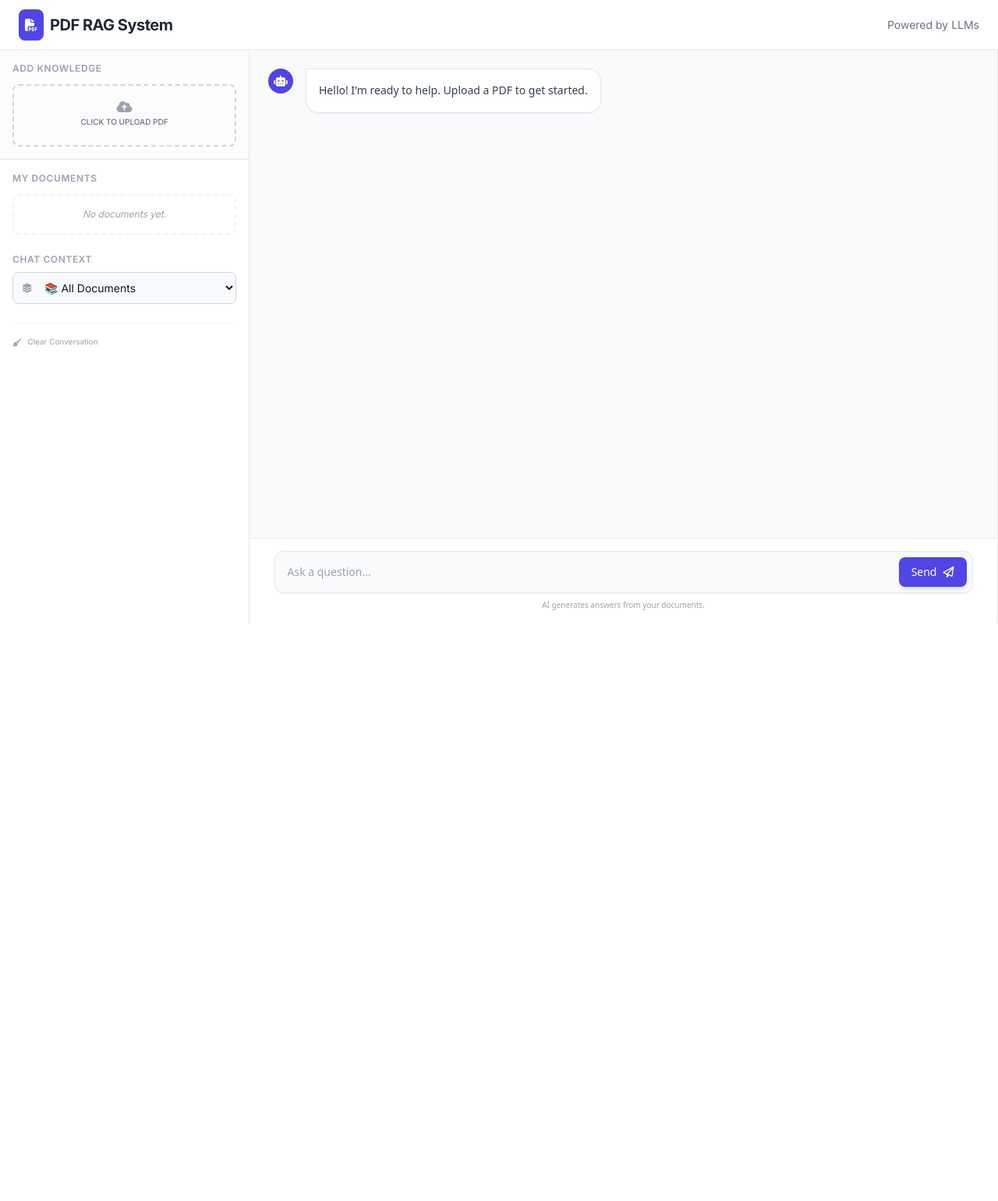
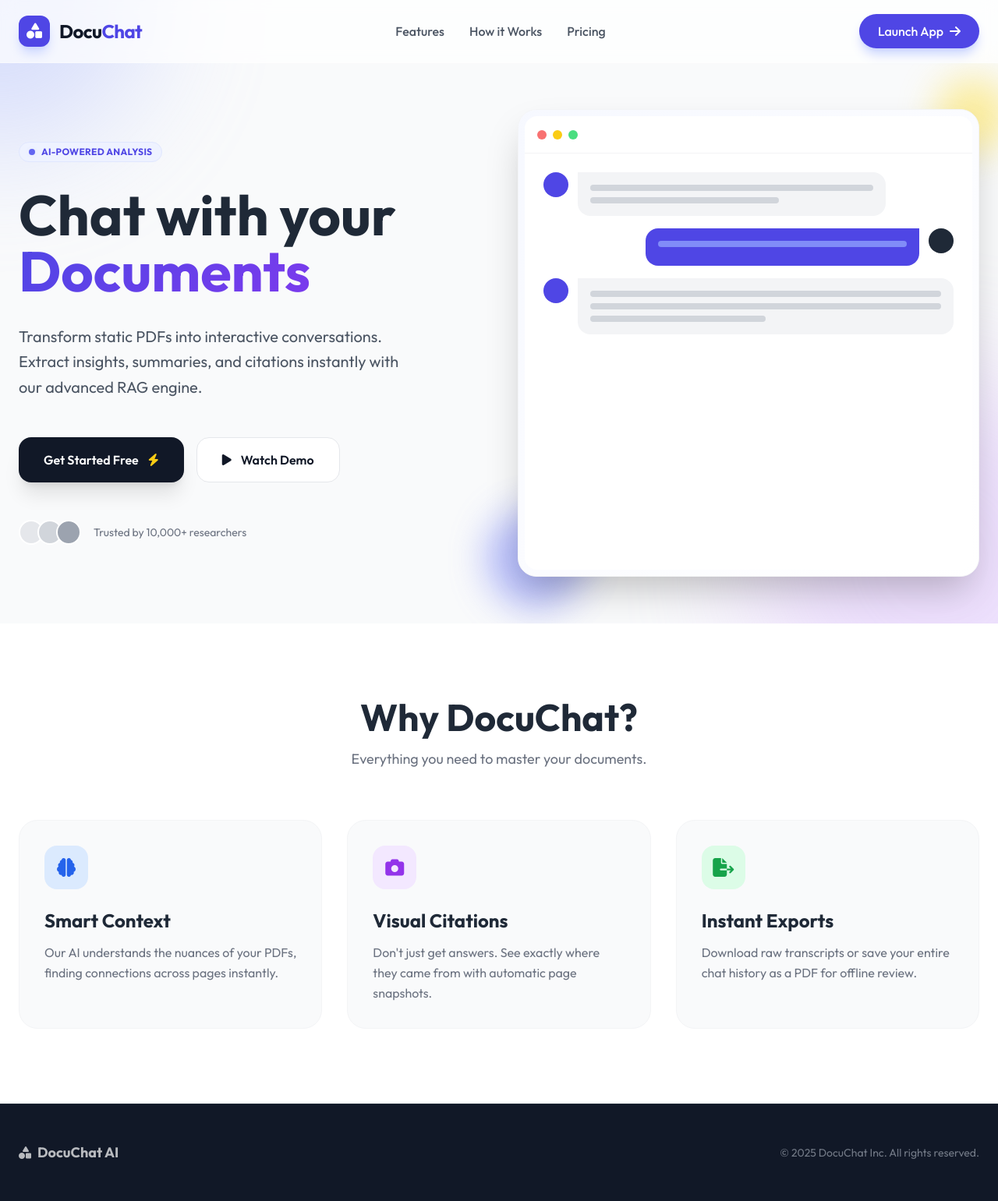
Before and after one commit to jasirkonnola/rag_project, a Django app: page / in a window 1280 px wide. Shown: the whole page at 78% size. Before the commit the page ends 800 px from the top, so only its background shows below. Run offline with Django 5.2, Linux system fonts and the light colour scheme; data that the repository does not hold is empty; some libraries are stand-ins or nearby versions.

Commit message:
Updated templates, views, urls; added home.html; cleaned requirements and README

```diff
--- a/rag_project/rag_app/templates/rag_app/base.html
+++ b/rag_project/rag_app/templates/rag_app/base.html
@@ -1,6 +1,7 @@
 {% load static %}
 <!DOCTYPE html>
 <html lang="en">
+
 <head>
     <meta charset="utf-8">
     <title>DocuChat AI</title>
@@ -14,21 +15,31 @@
     <link rel="stylesheet" href="https://cdnjs.cloudflare.com/ajax/libs/font-awesome/6.4.0/css/all.min.css">
 
     <style>
-        body { font-family: 'Inter', sans-serif; }
+        body {
+            font-family: 'Inter', sans-serif;
+        }
+
         /* Custom Scrollbar for Chat */
-        .scrollbar-hide::-webkit-scrollbar { display: none; }
-        .scrollbar-hide { -ms-overflow-style: none; scrollbar-width: none; }
+        .scrollbar-hide::-webkit-scrollbar {
+            display: none;
+        }
+
+        .scrollbar-hide {
+            -ms-overflow-style: none;
+            scrollbar-width: none;
+        }
     </style>
 </head>
+
 <body class="bg-gray-50 h-screen flex flex-col overflow-hidden">
 
     <nav class="bg-white border-b border-gray-200 h-16 flex items-center justify-between px-6 shrink-0 z-10">
-        <div class="flex items-center gap-2">
+        <a href="{% url 'home' %}" class="flex items-center gap-2 hover:opacity-80 transition">
             <div class="bg-indigo-600 text-white p-2 rounded-lg">
                 <i class="fa-solid fa-file-pdf"></i>
             </div>
             <h1 class="text-xl font-bold text-gray-800 tracking-tight">PDF RAG System</h1>
-        </div>
+        </a>
         <div class="text-sm text-gray-500">
             Powered by LLMs
         </div>
@@ -39,4 +50,5 @@
     </div>
 
 </body>
+
 </html>
--- /dev/null
+++ b/rag_project/rag_app/templates/rag_app/home.html
@@ -0,0 +1,226 @@
+<!DOCTYPE html>
+<html lang="en">
+
+<head>
+    <meta charset="utf-8">
+    <title>DocuChat AI - Intelligent Document Interaction</title>
+    <meta name="viewport" content="width=device-width, initial-scale=1">
+    <script src="https://cdn.tailwindcss.com"></script>
+    <link href="https://fonts.googleapis.com/css2?family=Outfit:wght@300;400;500;600;700&display=swap" rel="stylesheet">
+    <link rel="stylesheet" href="https://cdnjs.cloudflare.com/ajax/libs/font-awesome/6.4.0/css/all.min.css">
+    <style>
+        body {
+            font-family: 'Outfit', sans-serif;
+        }
+
+        .glass-nav {
+            background: rgba(255, 255, 255, 0.7);
+            backdrop-filter: blur(10px);
+            border-bottom: 1px solid rgba(255, 255, 255, 0.3);
+        }
+
+        .gradient-text {
+            background: linear-gradient(135deg, #4f46e5 0%, #7c3aed 100%);
+            -webkit-background-clip: text;
+            background-clip: text;
+            -webkit-text-fill-color: transparent;
+        }
+
+        .hero-blob {
+            position: absolute;
+            filter: blur(80px);
+            z-index: -1;
+            opacity: 0.4;
+        }
+    </style>
+</head>
+
+<body class="bg-gray-50 text-gray-800">
+
+    <!-- Navbar -->
+    <nav class="fixed w-full z-50 glass-nav transition-all duration-300">
+        <div class="max-w-7xl mx-auto px-6 h-20 flex items-center justify-between">
+            <div class="flex items-center gap-3">
+                <div
+                    class="w-10 h-10 bg-indigo-600 rounded-xl flex items-center justify-center text-white shadow-lg shadow-indigo-200">
+                    <i class="fa-solid fa-shapes text-xl"></i>
+                </div>
+                <span class="font-bold text-2xl tracking-tight text-gray-900">Docu<span
+                        class="text-indigo-600">Chat</span></span>
+            </div>
+
+            <div class="hidden md:flex items-center gap-8 font-medium text-gray-600">
+                <a href="#features" class="hover:text-indigo-600 transition">Features</a>
+                <a href="#how-it-works" class="hover:text-indigo-600 transition">How it Works</a>
+                <a href="#" class="hover:text-indigo-600 transition">Pricing</a>
+            </div>
+
+            <a href="{% url 'upload_pdf' %}"
+                class="bg-indigo-600 hover:bg-indigo-700 text-white px-6 py-2.5 rounded-full font-medium transition shadow-lg shadow-indigo-200 flex items-center gap-2 group">
+                Launch App <i class="fa-solid fa-arrow-right group-hover:translate-x-1 transition-transform"></i>
+            </a>
+        </div>
+    </nav>
+
+    <!-- Hero Section -->
+    <section class="min-h-screen flex items-center pt-20 relative overflow-hidden">
+        <!-- Background Blobs -->
+        <div class="hero-blob bg-indigo-300 w-96 h-96 rounded-full top-0 left-0 -translate-x-1/2 -translate-y-1/2">
+        </div>
+        <div
+            class="hero-blob bg-purple-300 w-[30rem] h-[30rem] rounded-full bottom-0 right-0 translate-x-1/3 translate-y-1/3">
+        </div>
+
+        <div class="max-w-7xl mx-auto px-6 grid md:grid-cols-2 gap-12 items-center relative z-10 w-full">
+            <div class="space-y-8 animate-[fadeInUp_1s_ease-out]">
+                <div
+                    class="inline-flex items-center gap-2 px-3 py-1 rounded-full bg-indigo-50 border border-indigo-100 text-indigo-600 text-xs font-bold uppercase tracking-wide">
+                    <span class="relative flex h-2 w-2">
+                        <span
+                            class="animate-ping absolute inline-flex h-full w-full rounded-full bg-indigo-400 opacity-75"></span>
+                        <span class="relative inline-flex rounded-full h-2 w-2 bg-indigo-500"></span>
+                    </span>
+                    AI-Powered Analysis
+                </div>
+                <h1 class="text-5xl md:text-7xl font-bold leading-tight">
+                    Chat with your <br />
+                    <span class="gradient-text">Documents</span>
+                </h1>
+                <p class="text-xl text-gray-600 leading-relaxed max-w-lg">
+                    Transform static PDFs into interactive conversations. Extract insights, summaries, and citations
+                    instantly with our advanced RAG engine.
+                </p>
+
+                <div class="flex flex-col sm:flex-row gap-4 pt-4">
+                    <a href="{% url 'upload_pdf' %}"
+                        class="px-8 py-4 bg-gray-900 text-white rounded-2xl font-semibold hover:bg-gray-800 transition shadow-xl hover:shadow-2xl flex items-center justify-center gap-3">
+                        Get Started Free
+                        <i class="fa-solid fa-bolt text-yellow-400"></i>
+                    </a>
+                    <a href="#demo"
+                        class="px-8 py-4 bg-white text-gray-900 border border-gray-200 rounded-2xl font-semibold hover:bg-gray-50 transition flex items-center justify-center gap-3">
+                        <i class="fa-solid fa-play"></i> Watch Demo
+                    </a>
+                </div>
+
+                <div class="flex items-center gap-4 text-sm text-gray-500 pt-4">
+                    <div class="flex -space-x-2">
+                        <div class="w-8 h-8 rounded-full bg-gray-200 border-2 border-white"></div>
+                        <div class="w-8 h-8 rounded-full bg-gray-300 border-2 border-white"></div>
+                        <div class="w-8 h-8 rounded-full bg-gray-400 border-2 border-white"></div>
+                    </div>
+                    <p>Trusted by 10,000+ researchers</p>
+                </div>
+            </div>
+
+            <div class="relative hidden md:block group perspective-1000">
+                <div
+                    class="relative z-10 bg-white rounded-3xl shadow-2xl border border-gray-100 p-2 transform transition-transform duration-500 group-hover:rotate-y-6 group-hover:rotate-x-6 h-[600px] overflow-hidden">
+                    <div class="absolute inset-0 bg-gradient-to-br from-indigo-50 to-white opacity-50"></div>
+                    <!-- Mock UI -->
+                    <div class="h-full flex flex-col bg-white rounded-2xl overflow-hidden relative">
+                        <div class="h-12 border-b border-gray-100 flex items-center px-4 gap-2">
+                            <div class="w-3 h-3 rounded-full bg-red-400"></div>
+                            <div class="w-3 h-3 rounded-full bg-yellow-400"></div>
+                            <div class="w-3 h-3 rounded-full bg-green-400"></div>
+                        </div>
+                        <div class="flex-1 p-6 space-y-4">
+                            <!-- Chat Bubbles Mock -->
+                            <div class="flex gap-3">
+                                <div class="w-8 h-8 rounded-full bg-indigo-600 flex-shrink-0"></div>
+                                <div class="bg-gray-100 p-4 rounded-2xl rounded-tl-none w-3/4">
+                                    <div class="h-2 bg-gray-300 rounded w-full mb-2"></div>
+                                    <div class="h-2 bg-gray-300 rounded w-2/3"></div>
+                                </div>
+                            </div>
+                            <div class="flex gap-3 flex-row-reverse">
+                                <div class="w-8 h-8 rounded-full bg-gray-800 flex-shrink-0"></div>
+                                <div class="bg-indigo-600 p-4 rounded-2xl rounded-tr-none w-2/3">
+                                    <div class="h-2 bg-indigo-400 rounded w-full mb-2"></div>
+                                </div>
+                            </div>
+                            <div class="flex gap-3">
+                                <div class="w-8 h-8 rounded-full bg-indigo-600 flex-shrink-0"></div>
+                                <div class="bg-gray-100 p-4 rounded-2xl rounded-tl-none w-full">
+                                    <div class="h-2 bg-gray-300 rounded w-full mb-2"></div>
+                                    <div class="h-2 bg-gray-300 rounded w-full mb-2"></div>
+                                    <div class="h-2 bg-gray-300 rounded w-1/2"></div>
+                                </div>
+                            </div>
+                        </div>
+                    </div>
+                </div>
+                <!-- Decorative Elements -->
+                <div
+                    class="absolute -top-10 -right-10 w-24 h-24 bg-yellow-300 rounded-full blur-xl opacity-60 animate-pulse">
+                </div>
+                <div class="absolute -bottom-10 -left-10 w-32 h-32 bg-indigo-400 rounded-full blur-xl opacity-60"></div>
+            </div>
+        </div>
+    </section>
+
+    <!-- Features Grid -->
+    <section id="features" class="py-24 bg-white relative">
+        <div class="max-w-7xl mx-auto px-6">
+            <div class="text-center mb-16">
+                <h2 class="text-3xl md:text-5xl font-bold mb-4">Why DocuChat?</h2>
+                <p class="text-gray-500 text-lg">Everything you need to master your documents.</p>
+            </div>
+
+            <div class="grid md:grid-cols-3 gap-8">
+                <!-- Card 1 -->
+                <div
+                    class="p-8 rounded-3xl bg-gray-50 hover:bg-white hover:shadow-xl transition border border-gray-100 group cursor-default">
+                    <div
+                        class="w-14 h-14 bg-blue-100 rounded-2xl flex items-center justify-center text-blue-600 mb-6 group-hover:scale-110 transition">
+                        <i class="fa-solid fa-brain text-2xl"></i>
+                    </div>
+                    <h3 class="text-2xl font-bold mb-3">Smart Context</h3>
+                    <p class="text-gray-500 leading-relaxed">Our AI understands the nuances of your PDFs, finding
+                        connections across pages instantly.</p>
+                </div>
+
+                <!-- Card 2 -->
+                <div
+                    class="p-8 rounded-3xl bg-gray-50 hover:bg-white hover:shadow-xl transition border border-gray-100 group cursor-default">
+                    <div
+                        class="w-14 h-14 bg-purple-100 rounded-2xl flex items-center justify-center text-purple-600 mb-6 group-hover:scale-110 transition">
+                        <i class="fa-solid fa-camera text-2xl"></i>
+                    </div>
+                    <h3 class="text-2xl font-bold mb-3">Visual Citations</h3>
+                    <p class="text-gray-500 leading-relaxed">Don't just get answers. See exactly where they came from
+                        with automatic page snapshots.</p>
+                </div>
+
+                <!-- Card 3 -->
+                <div
+                    class="p-8 rounded-3xl bg-gray-50 hover:bg-white hover:shadow-xl transition border border-gray-100 group cursor-default">
+                    <div
+                        class="w-14 h-14 bg-green-100 rounded-2xl flex items-center justify-center text-green-600 mb-6 group-hover:scale-110 transition">
+                        <i class="fa-solid fa-file-export text-2xl"></i>
+                    </div>
+                    <h3 class="text-2xl font-bold mb-3">Instant Exports</h3>
+                    <p class="text-gray-500 leading-relaxed">Download raw transcripts or save your entire chat history
+                        as a PDF for offline review.</p>
+                </div>
+            </div>
+        </div>
+    </section>
+
+    <!-- Footer -->
+    <footer class="bg-gray-900 text-white py-12 border-t border-gray-800">
+        <div
+            class="max-w-7xl mx-auto px-6 flex flex-col md:flex-row justify-between items-center opacity-70 hover:opacity-100 transition">
+            <div class="flex items-center gap-2 mb-4 md:mb-0">
+                <i class="fa-solid fa-shapes"></i>
+                <span class="font-bold text-lg">DocuChat AI</span>
+            </div>
+            <div class="text-sm text-gray-400">
+                &copy; 2025 DocuChat Inc. All rights reserved.
+            </div>
+        </div>
+    </footer>
+
+</body>
+
+</html>
--- a/rag_project/rag_app/templates/rag_app/upload.html
+++ b/rag_project/rag_app/templates/rag_app/upload.html
@@ -58,11 +58,20 @@
                         </div>
                     </div>
 
-                    <!-- Instant Delete (No Confirm) -->
-                    <a href="{% url 'delete_pdf' pdf.id %}"
-                        class="opacity-0 group-hover:opacity-100 text-gray-300 hover:text-red-600 hover:bg-red-50 p-1.5 rounded transition-all">
-                        <i class="fa-solid fa-trash-can text-xs"></i>
-                    </a>
+                    <div class="flex items-center gap-1 opacity-0 group-hover:opacity-100 transition-opacity">
+                        <!-- Transcript Download -->
+                        <a href="{% url 'download_transcript' pdf.id %}"
+                            class="text-gray-300 hover:text-indigo-600 hover:bg-indigo-50 p-1.5 rounded transition-all"
+                            title="Download Transcript">
+                            <i class="fa-solid fa-file-alt text-xs"></i>
+                        </a>
+
+                        <!-- Instant Delete (No Confirm) -->
+                        <a href="{% url 'delete_pdf' pdf.id %}"
+                            class="text-gray-300 hover:text-red-600 hover:bg-red-50 p-1.5 rounded transition-all">
+                            <i class="fa-solid fa-trash-can text-xs"></i>
+                        </a>
+                    </div>
                 </li>
                 {% empty %}
                 <li
@@ -89,10 +98,14 @@
             </div>
         </div>
 
-        <!-- Clear Chat Utility -->
-        <div class="pt-4 border-t border-gray-100">
+        <!-- Clear Chat & Download Utility -->
+        <div class="pt-4 border-t border-gray-100 flex flex-col gap-2">
+            <button onclick="downloadChat()"
+                class="text-[10px] text-gray-400 hover:text-indigo-600 flex items-center gap-2 transition">
+                <i class="fa-solid fa-file-export"></i> Download Chat PDF
+            </button>
             <button onclick="clearChat()"
-                class="text-[10px] text-gray-400 hover:text-gray-600 flex items-center gap-2 transition">
+                class="text-[10px] text-gray-400 hover:text-red-500 flex items-center gap-2 transition">
                 <i class="fa-solid fa-broom"></i> Clear Conversation
             </button>
         </div>
@@ -176,6 +189,11 @@
 
 </main>
 
+</main>
+
+<!-- html2pdf.js CDN -->
+<script src="https://cdnjs.cloudflare.com/ajax/libs/html2pdf.js/0.10.1/html2pdf.bundle.min.js"></script>
+
 <script>
     const chatContainer = document.getElementById('chat-container');
     const questionInput = document.getElementById('question');
@@ -218,6 +236,31 @@
             // Note: welcomeMsg might have been overwritten, re-create if needed or just reload
             location.reload();
         }
+    }
+
+    function downloadChat() {
+        // Clone the chat container for PDF generation to avoid messing with live view
+        const element = document.createElement('div');
+        element.innerHTML = chatContainer.innerHTML;
+
+        // Remove loading bubbles or empty states if needed
+        // For now, we take it as-is.
+
+        // Apply some basic styling for the print version
+        element.style.padding = '20px';
+        element.style.fontFamily = 'sans-serif';
+
+        // Options for html2pdf
+        const opt = {
+            margin: 0.5,
+            filename: 'chat_history.pdf',
+            image: { type: 'jpeg', quality: 0.98 },
+            html2canvas: { scale: 2 },
+            jsPDF: { unit: 'in', format: 'letter', orientation: 'portrait' }
+        };
+
+        // New Promise-based usage:
+        html2pdf().set(opt).from(element).save();
     }
 
 
--- a/rag_project/rag_app/urls.py
+++ b/rag_project/rag_app/urls.py
@@ -2,7 +2,9 @@
 from . import views
 
 urlpatterns = [
-    path('', views.upload_pdf, name='upload_pdf'),
+    path('', views.home, name='home'),
+    path('app/', views.upload_pdf, name='upload_pdf'),
     path('ask_question/', views.ask_question, name='ask_question'), # Matches fetch('/ask_question/...')
     path('delete/<int:pdf_id>/', views.delete_pdf, name='delete_pdf'),
+    path('download_transcript/<int:pdf_id>/', views.download_transcript, name='download_transcript'),
 ]
--- a/rag_project/rag_app/views.py
+++ b/rag_project/rag_app/views.py
@@ -5,7 +5,7 @@
 from io import BytesIO
 
 from django.shortcuts import render, redirect, get_object_or_404
-from django.http import JsonResponse
+from django.http import JsonResponse, HttpResponse
 from django.core.files.base import ContentFile
 
 # Requires: pip install pymupdf (fitz)
@@ -208,3 +208,32 @@
     except Exception as e:
         print(f"Error deleting PDF: {e}")
     return redirect("upload_pdf")
+
+
+def download_transcript(request, pdf_id):
+    """
+    Generate and download a text transcript of the PDF.
+    """
+    pdf = get_object_or_404(UploadedPDF, id=pdf_id)
+
+    try:
+        pages_data = extract_text_from_pdf(pdf.file.path)
+        full_text = f"Transcript for: {pdf.filename}\n"
+        full_text += f"Uploaded: {pdf.uploaded_at}\n"
+        full_text += "="*50 + "\n\n"
+
+        for data in pages_data:
+            full_text += f"--- Page {data['page']} ---\n"
+            full_text += data['text'] + "\n\n"
+
+        response = HttpResponse(full_text, content_type='text/plain')
+        response['Content-Disposition'] = f'attachment; filename="transcript_{pdf.filename}.txt"'
+        return response
+
+    except Exception as e:
+        print(f"Error generating transcript: {e}")
+        return HttpResponse("Error generating transcript", status=500)
+
+
+def home(request):
+    return render(request, "rag_app/home.html")
```
Also changed, not shown: rag_project/requirements.txt (+6 -6 lines).
